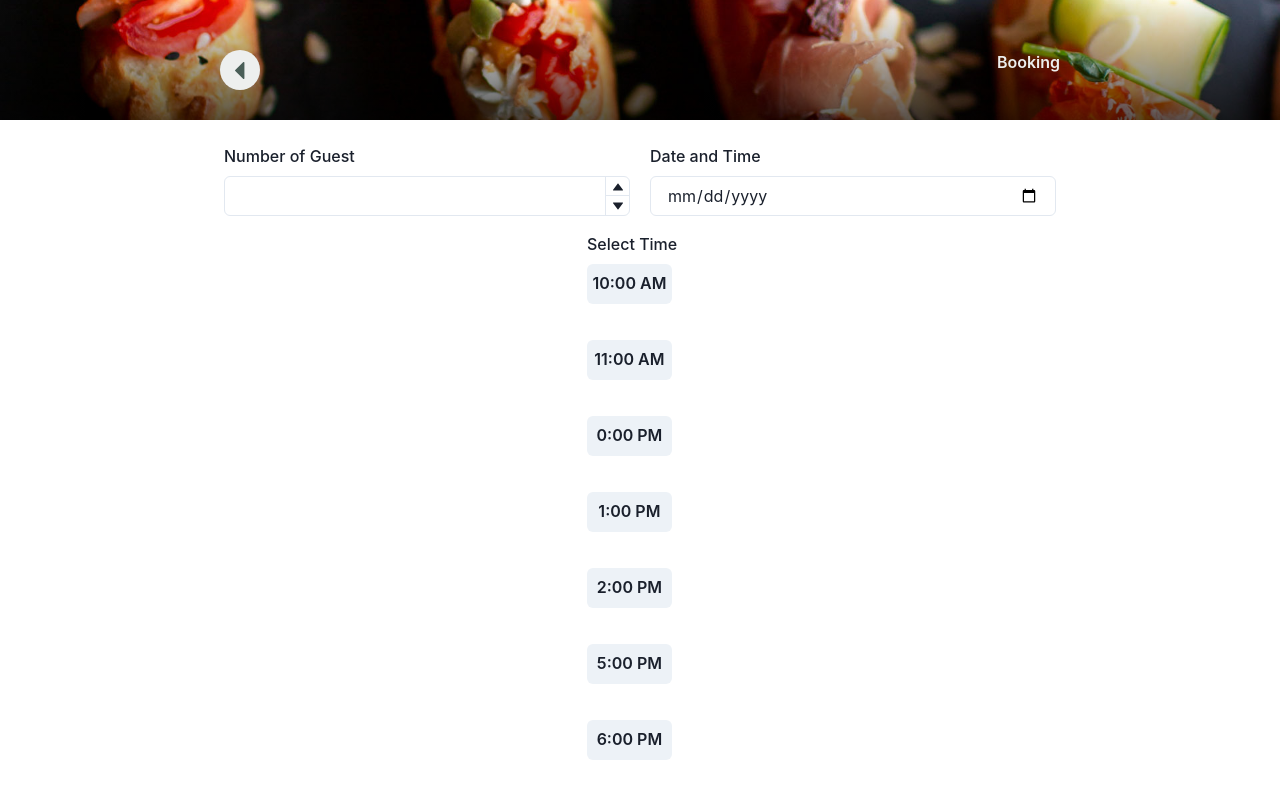
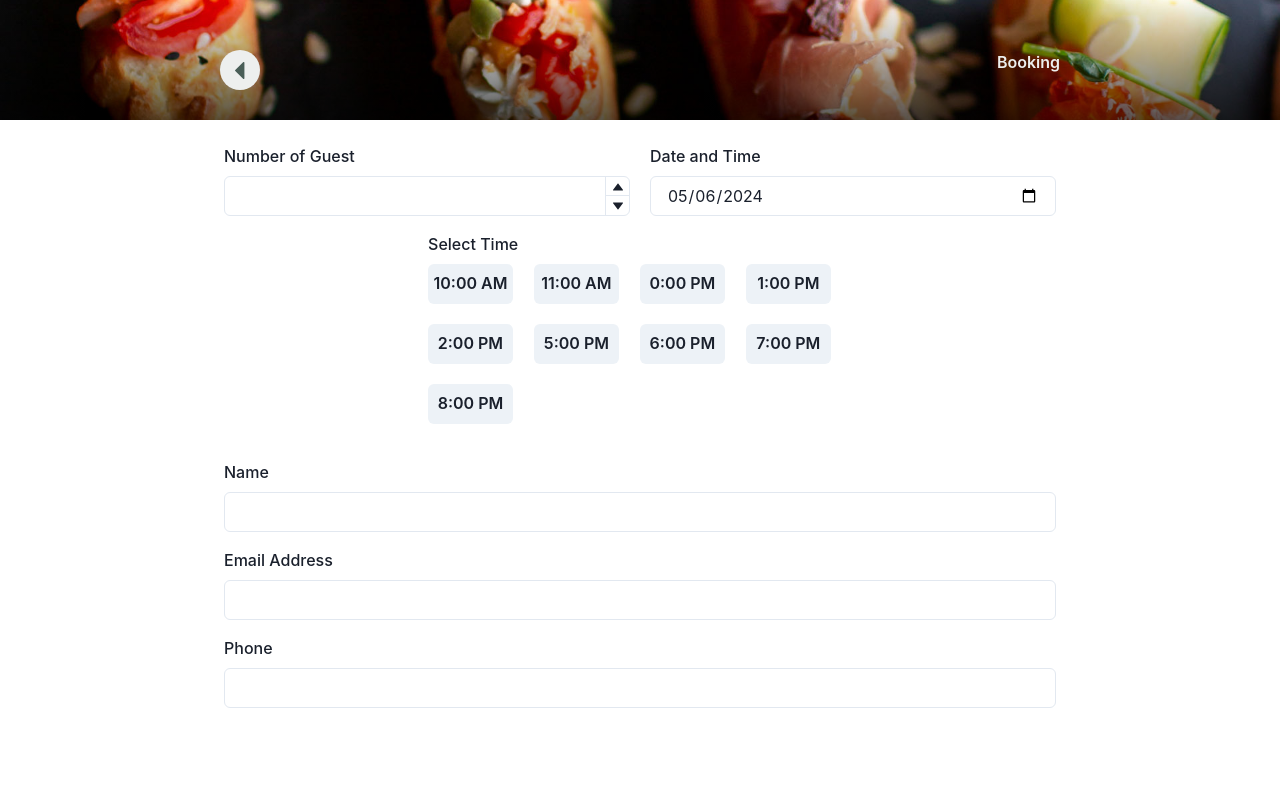
Before and after one commit to CrushEm/little-lemon, a React (Create React App) app: page /booking in a window 1280 px wide. Shown: the top 796 px of the page. Built offline with nearby package versions, Linux system fonts and the light colour scheme.

Commit message:
Select Time Hooh

```diff
--- a/src/App.css
+++ b/src/App.css
@@ -211,3 +211,8 @@ div.overlay:before {
   width: 100%;
   gap: 20px;
 }
+.timesContainer{
+  display: grid;
+    grid-template-rows: auto;
+    grid-template-columns: 1fr 1fr 1fr 1fr;
+}
--- a/src/components/selectTime.js
+++ b/src/components/selectTime.js
@@ -14,12 +14,14 @@ const SelectTime = ({ setSelectedTime, availableTimes }) => {
     return (
         <FormControl>
             <FormLabel>Select Time</FormLabel>
-            <VStack spacing={4} alignItems="flex-start">
+            <VStack spacing={4} alignItems="flex-start" >
+                <div className="timesContainer">
                 {availableTimes.map((time, index) => (
                     <Button key={index} onClick={() => handleTimeClick(time)}>
                         {time}
                     </Button>
                 ))}
+                </div>
             </VStack>
         </FormControl>
     );
--- a/src/screens/Booking.js
+++ b/src/screens/Booking.js
@@ -60,6 +60,8 @@ const timesReducer = (state, action) => {
             const selectedDate = new Date(action.payload);
             const dayOfWeek = selectedDate.getDay(); // 0 (Sunday) to 6 (Saturday)
 
+            console.log(selectedDate, dayOfWeek);
+
             let updatedTimes = [];
 
             // Check if the selected day is a weekend (Saturday or Sunday)
@@ -85,12 +87,11 @@ const timesReducer = (state, action) => {
     }
 };
 
-
-
 const BookingScreen = ({ navigation }) => {
 
     const [timesList, dispatch] = useReducer(timesReducer, availableTimes);
     const [selectedTime, setSelectedTime] = useState(getCurrentTime());
+    const [selectedDate, setSelectedDate] = useState(new Date());
     // const [selectedTime, dispatch] = useReducer(timesReducer, availableTimes);
 
 
@@ -136,9 +137,16 @@ const BookingScreen = ({ navigation }) => {
     }, [response]);
 
     useEffect(() => {
-        console.log("Update Times ", selectedTime );
-        dispatch({ type: 'UPDATE_TIMES', payload: selectedTime });
+        //console.log("Update Times ", selectedTime );
+       // dispatch({ type: 'UPDATE_TIMES', payload: selectedTime });
     }, [selectedTime]);
+
+    useEffect(() => {
+        // Dispatch action to update times list based on selected date
+        console.log("Update Times", selectedDate);
+        dispatch({ type: 'UPDATE_TIMES', payload: selectedDate });
+    }, [selectedDate]);
+
 
     return (
         <BookingContext.Provider value={{ values, errors, touched, getFieldProps, handleSubmit }}>
@@ -161,12 +169,15 @@ const BookingScreen = ({ navigation }) => {
                                 </FormControl>
                                 <FormControl >
                                     <FormLabel htmlFor="bookingDateTime">Date and Time</FormLabel>
-                                    <Input placeholder='Select Date and Time' size='md' type='date' min="2024-04-01" />
+                                    <Input placeholder='Select Date and Time' size='md' type='date' min="2024-04-01"
+                                                                    onChange={(e) => setSelectedDate(new Date(e.target.value))}
+                                                                    value={selectedDate.toISOString().substr(0, 10)}
+                                                                     />
                                     <FormErrorMessage>{errors.firstName}</FormErrorMessage>
                                 </FormControl>
                             </div>
                             <div className="timeSelect">
-                                <SelectTime availableTimes={timesList} setSelectedTime={setSelectedTime} ></SelectTime>
+                                <SelectTime  availableTimes={timesList} setSelectedTime={setSelectedTime} ></SelectTime>
                             </div>
                             <FormControl isInvalid={errors.firstName && touched.firstName} >
                                 <FormLabel htmlFor="firstName">Name</FormLabel>
```
